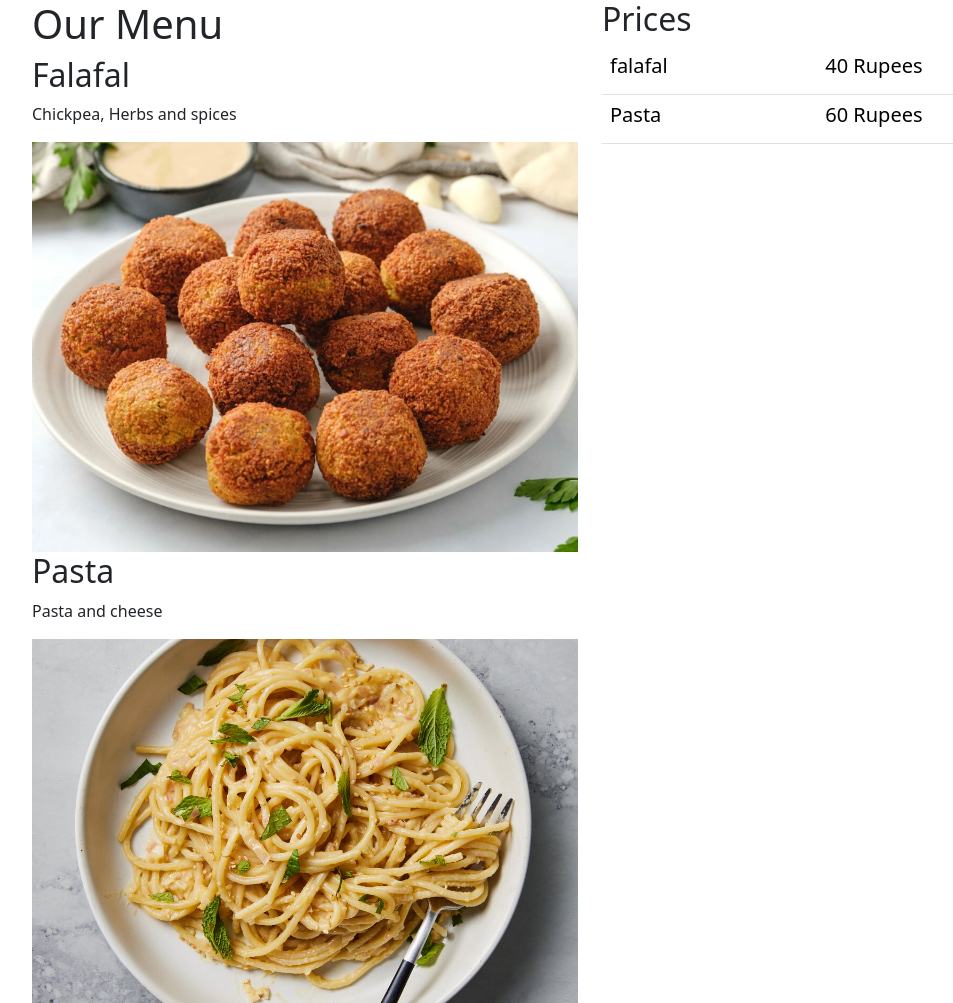
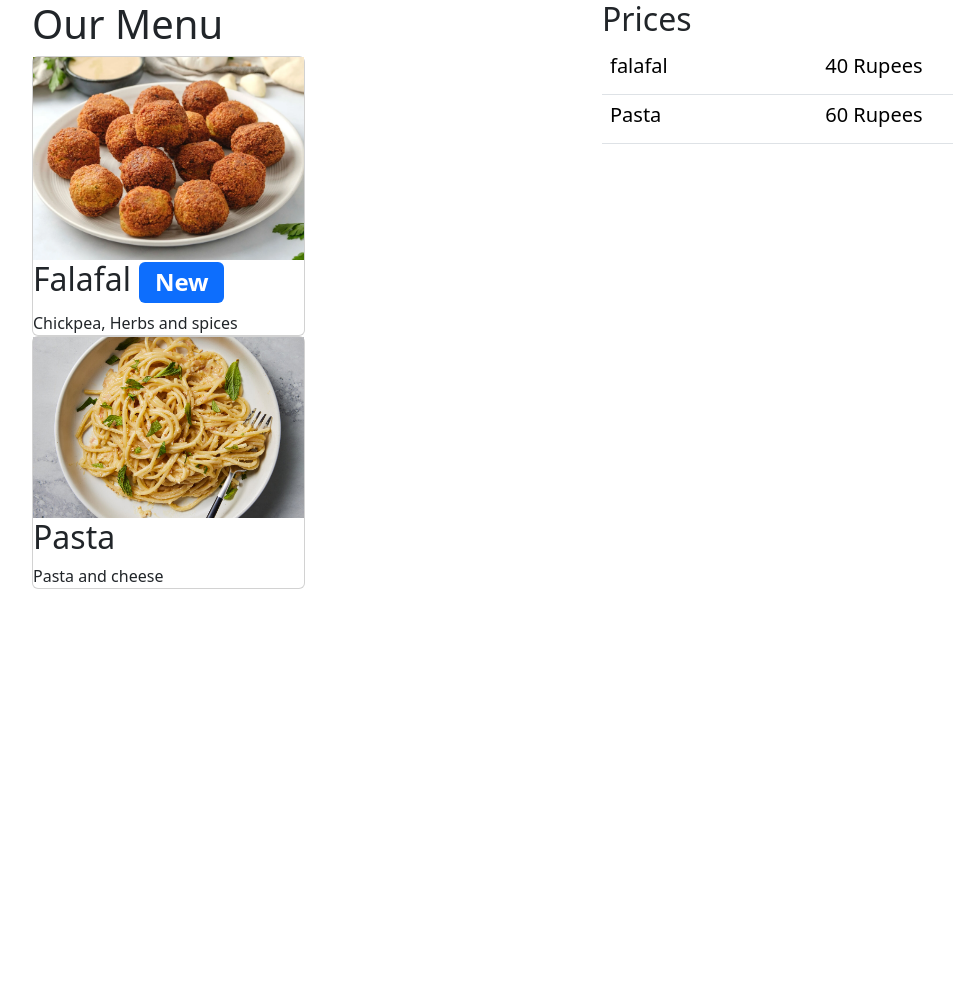
Before and after one commit to Contra-BlackFlag/Webdev, a website: page Bootstrap.html in a window 1280 px wide. Shown: the whole page, without its empty margins (50-1003 px from the left). After the commit the page ends 800 px from the top, so only its background shows below. Drawn offline with nearby package versions, Linux system fonts and the light colour scheme.

Commit message:
More Bootstrap components

```diff
--- a/Bootstrap.html
+++ b/Bootstrap.html
@@ -8,12 +8,20 @@
             <div class = "row">
                 <div class = "col">
                     <h1>Our Menu</h1>
-                    <h2>Falafal</h2>
-                    <p>Chickpea, Herbs and spices</p>
-                    <img src="falafal.png" class = "img-fluid" alt="Falafal">
-                    <h2>Pasta</h2>
-                    <p>Pasta and cheese</p>
-                    <img src="pasta.jpg" class = "img-fluid" alt="Pasta">
+                    <div class="col-12 col-lg-6">
+                        <div class="card">
+                            <img src="falafal.png" class = "img-fluid" alt="Falafal">
+                            <h2 class="card-title">Falafal <span class="badge bg-primary">New</span></h2>
+                            <p class="card-text">Chickpea, Herbs and spices</p>
+                        </div>
+                    </div>
+                    <div class="col-12 col-lg-6">
+                        <div class="card">
+                            <img src="pasta.jpg" class = "img-fluid" alt="Pasta">
+                            <h2 class="card-title">Pasta</h2>
+                            <p class="card-text">Pasta and cheese</p>
+                        </div>
+                    </div>
                 </div>
                 <div class = "col">
                     <h2>Prices</h2>
```
